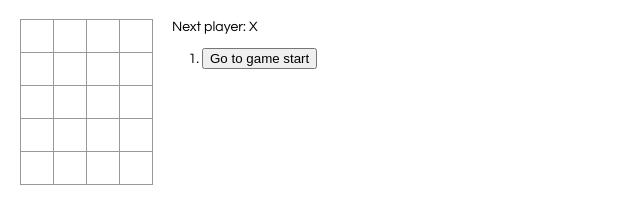
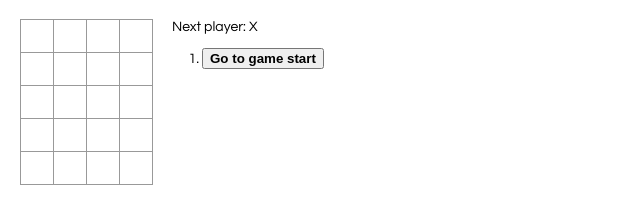
Before and after one commit to Knoblauchpilze/react-tic-tac-toe, a React app: page / in a window 1280 px wide. Shown: the full height of the page, 0-640 px from the left. Built offline with nearby package versions, Linux system fonts and the light colour scheme.

Commit message:
feat: The current move is now displayed in bold in the history

```diff
--- a/src/index.css
+++ b/src/index.css
@@ -32,6 +32,10 @@ ol, ul {
   width: 34px;
 }
 
+.current_move {
+  font-weight: bold;
+}
+
 .winning_square {
   background: #6f6;
   border: 1px solid #999;
--- a/src/index.js
+++ b/src/index.js
@@ -145,11 +145,20 @@ class Game extends React.Component {
       const desc = move ?
       "Go to move #" + move + " (" + step.x + ", " + step.y + ")" :
       "Go to game start";
-      return (
-        <li key = {move}>
-          <button onClick = {() => this.jumpTo(move)}>{desc}</button>
-        </li>
-      );
+
+      if (move == this.state.stepNumber) {
+        return (
+          <li key = {move}>
+            <button className="current_move" onClick = {() => this.jumpTo(move)}>{desc}</button>
+          </li>
+        );
+      } else {
+        return (
+          <li key = {move}>
+            <button onClick = {() => this.jumpTo(move)}>{desc}</button>
+          </li>
+        );
+      }
     });
 
     return (
```
Also changed, not shown: README.md.
